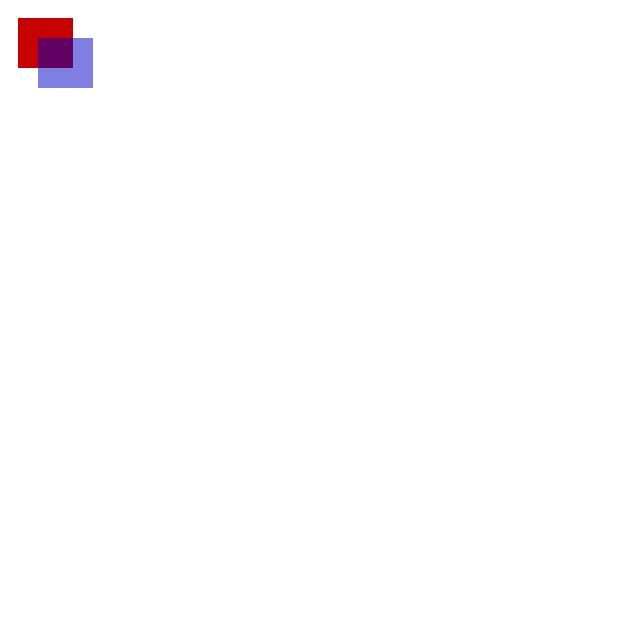
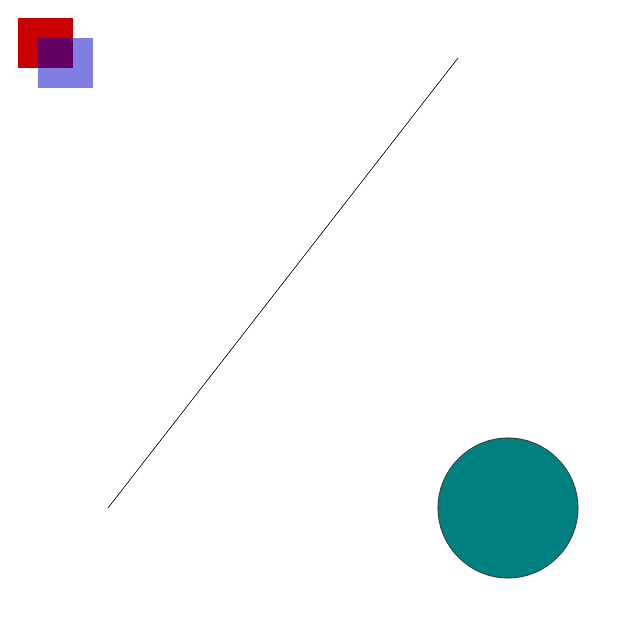
Before and after one commit to vbvyas/canvas-example, a plain HTML site: page index.html in a window 1280 px wide. Shown: the whole page, without its empty margins (0-640 px from the left). Drawn offline with Linux system fonts and the light colour scheme.

Commit message:
Adding a line and a circle

```diff
--- a/index.html
+++ b/index.html
@@ -4,19 +4,39 @@
     <script type='text/javascript'>
       function draw() {
         var canvas = document.getElementById('cv');
+        var context = canvas.getContext('2d');
+
+        // line
+        context.beginPath();
+        context.moveTo(100, 500);
+        context.lineTo(450, 50);
+        context.stroke();
+
+        // overlapping rectangles
         if (canvas.getContext) {
-          var ctx = canvas.getContext('2d');
+          context.fillStyle = "rgb(200, 0, 0)";
+          context.fillRect(10, 10, 55, 50);
 
-          ctx.fillStyle = "rgb(200, 0, 0)";
-          ctx.fillRect(10, 10, 55, 50);
+          context.fillStyle = "rgba(0, 0, 200, 0.5)";
+          context.fillRect(30, 30, 55, 50);
+        }
 
-          ctx.fillStyle = "rgba(0, 0, 200, 0.5)";
-          ctx.fillRect(30, 30, 55, 50);
-        }
+        // circle
+        var centerX = canvas.width / 2;
+        var centerY = canvas.height / 2;
+        var radius = 70;
+
+        context.beginPath();
+        context.arc(centerX, centerY, radius, 0, 2 * Math.PI, false);
+        context.fillStyle = 'teal';
+        context.fill();
+        context.lineWidth = 1;
+        context.strokeStyle = '#333333';
+        context.stroke();
       }
     </script>
   </head>
   <body onload="draw();">
-    <canvas id="cv" width="150" height="150"></canvas>
+    <canvas id="cv" width="1000" height="1000"></canvas>
   </body>
 </html>
```
